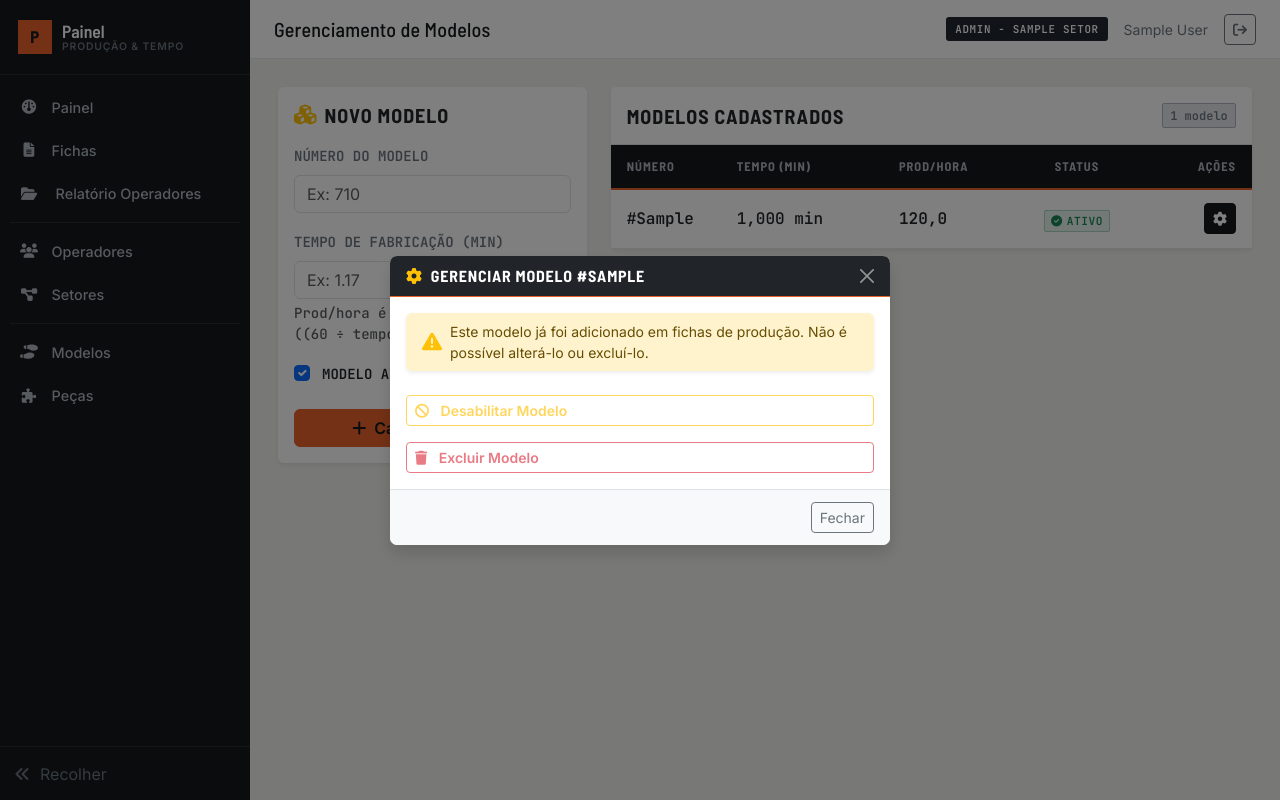
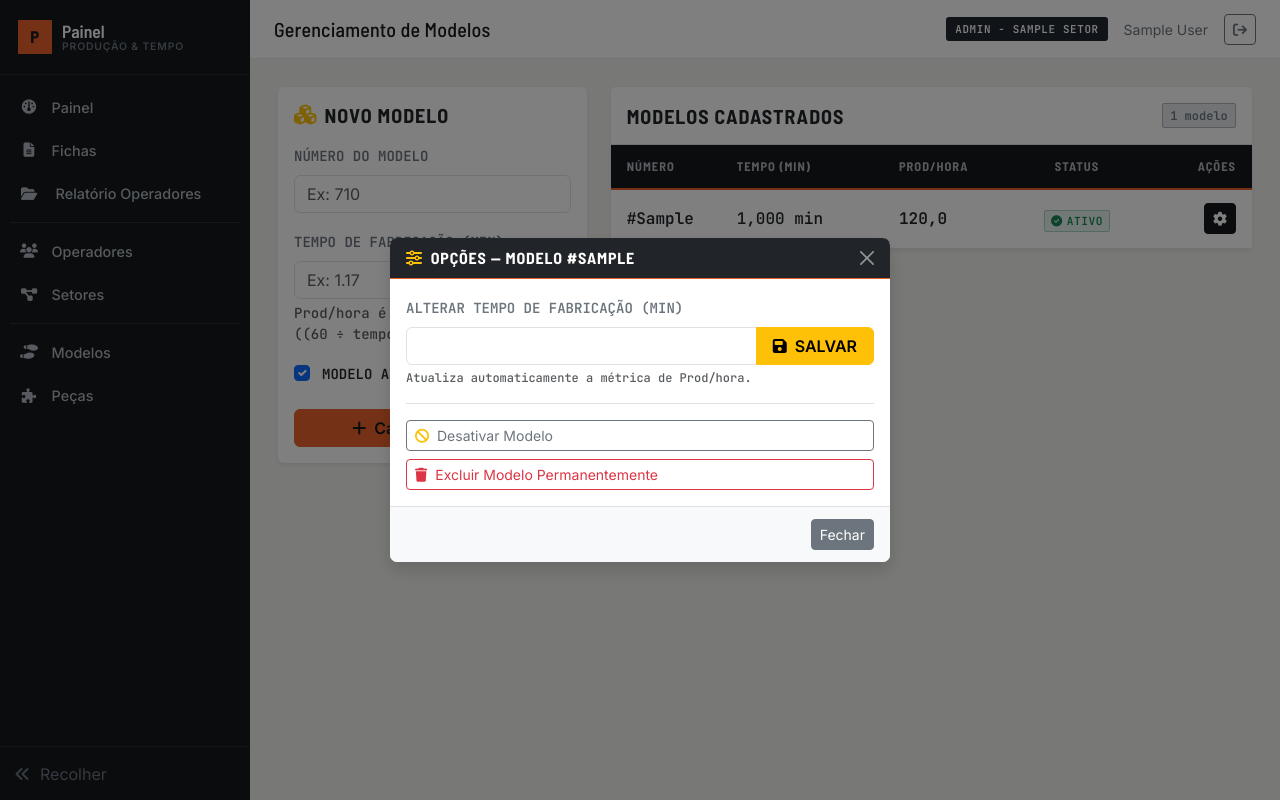
Before and after one commit to Luannz/Sistema_Tempo_Producao, a Django app: page /modelos/cadastro/ in a window 1280 px wide, after a click on "Gerenciar Modelo". Run offline with Django 5.2, Linux system fonts and the light colour scheme; a user stored in the database is signed in; tables that the repository leaves empty hold one stand-in row (values such as "Sample post").

Commit message:
agora tem opção para editar o tempo de produção de peça e de modelo

```diff
--- a/core/templates/core/cadastro_modelo.html
+++ b/core/templates/core/cadastro_modelo.html
@@ -110,58 +110,6 @@
                   </button>
                 </td>
               </tr>
-
-              {# ===== MODAL DE GERENCIAMENTO ===== #}
-              <div class="modal fade" id="modalModelo{{ modelo.id }}" tabindex="-1" aria-hidden="true">
-                <div class="modal-dialog modal-dialog-centered">
-                  <div class="modal-content border-0 shadow">
-                    <div class="modal-header py-2 bg-dark border-bottom" style="border-color: var(--amber-500) !important;">
-                      <h6 class="modal-title display-font fw-bold text-white text-uppercase" style="letter-spacing: 0.05em;">
-                        <i class="fa-solid fa-gear text-warning me-1"></i> Gerenciar Modelo #{{ modelo.numero }}
-                      </h6>
-                      <button type="button" class="btn-close btn-close-white small" data-bs-dismiss="modal" aria-label="Close"></button>
-                    </div>
-
-                    <div class="modal-body text-start py-3">
-                      {% if modelo.total_usos > 0 %}
-                        <div class="alert alert-warning py-2 small mb-3 border-0 shadow-sm d-flex align-items-center gap-2">
-                          <i class="fa-solid fa-triangle-exclamation text-warning fs-5"></i>
-                          <span>Este modelo já foi adicionado em fichas de produção. Não é possível alterá-lo ou excluí-lo.</span>
-                        </div>
-                      {% else %}
-                        <p class="small text-secondary mb-3">
-                          Selecione uma das ações abaixo para gerenciar este modelo:
-                        </p>
-                      {% endif %}
-
-                      <div class="d-flex flex-column gap-2">
-                        <form method="post" action="{% url 'alterar_status_modelo' modelo.id %}">
-                          {% csrf_token %}
-                          <button type="submit" class="btn {% if modelo.ativo %}btn-outline-warning{% else %}btn-outline-success{% endif %} w-100 text-start btn-sm fw-semibold" {% if modelo.total_usos > 0 %}disabled{% endif %}>
-                            {% if modelo.ativo %}
-                              <i class="fa-solid fa-ban me-2"></i> Desabilitar Modelo
-                            {% else %}
-                              <i class="fa-solid fa-check me-2"></i> Habilitar Modelo
-                            {% endif %}
-                          </button>
-                        </form>
-
-                        <form method="post" action="{% url 'excluir_modelo' modelo.id %}">
-                          {% csrf_token %}
-                          <button type="submit" class="btn btn-outline-danger w-100 text-start btn-sm fw-semibold" {% if modelo.total_usos > 0 %}disabled{% endif %} onclick="return confirm('Tem certeza que deseja excluir permanentemente este modelo?');">
-                            <i class="fa-solid fa-trash me-2"></i> Excluir Modelo
-                          </button>
-                        </form>
-                      </div>
-                    </div>
-
-                    <div class="modal-footer py-2 bg-light border-top">
-                      <button type="button" class="btn btn-sm btn-outline-secondary" data-bs-dismiss="modal">Fechar</button>
-                    </div>
-                  </div>
-                </div>
-              </div>
-
             {% empty %}
               <tr>
                 <td colspan="5" class="text-center py-5">
@@ -176,6 +124,7 @@
           </tbody>
         </table>
       </div>
+
       {# ===== PAGINAÇÃO INDUSTRIAL ===== #}
       {% if modelos.has_other_pages %}
         <div class="card-footer bg-white border-top d-flex justify-content-between align-items-center py-2">
@@ -215,11 +164,85 @@
   </div>
 
 </div>
+
+{# ===== MODAIS FORA DA TABELA ===== #}
+{% for modelo in modelos %}
+  <div class="modal fade" id="modalModelo{{ modelo.id }}" tabindex="-1" aria-hidden="true">
+    <div class="modal-dialog modal-dialog-centered">
+      <div class="modal-content border-0 shadow">
+
+        <div class="modal-header py-2 bg-dark border-bottom" style="border-color: var(--amber-500) !important;">
+          <h6 class="modal-title display-font fw-bold text-white text-uppercase" style="letter-spacing: 0.05em;">
+            <i class="fa-solid fa-sliders text-warning me-1"></i> Opções — Modelo #{{ modelo.numero }}
+          </h6>
+          <button type="button" class="btn-close btn-close-white small" data-bs-dismiss="modal" aria-label="Close"></button>
+        </div>
+
+        <div class="modal-body py-3">
+
+          {# ===== SEÇÃO 1: EDITAR TEMPO ===== #}
+          <form method="post" action="{% url 'editar_modelo' modelo.id %}" class="mb-3 pb-3 border-bottom">
+            {% csrf_token %}
+            <label class="form-label small text-uppercase mono text-secondary fw-bold mb-2">
+              Alterar Tempo de Fabricação (min)
+            </label>
+            <div class="input-group">
+              <input type="number"
+                     step="0.01"
+                     name="tempo_fabricacao"
+                     class="form-control mono fw-bold"
+                     value="{{ modelo.tempo_fabricacao }}"
+                     required>
+              <button type="submit" class="btn btn-warning fw-bold text-uppercase px-3">
+                <i class="fa-solid fa-floppy-disk me-1"></i> Salvar
+              </button>
+            </div>
+            <div class="form-text small mono text-muted mt-1" style="font-size: 0.75rem;">
+              Atualiza automaticamente a métrica de Prod/hora.
+            </div>
+          </form>
+
+          {# ===== SEÇÃO 2: STATUS E EXCLUSÃO ===== #}
+          <div class="d-flex flex-column gap-2">
+
+            {# Alternar Ativo / Inativo #}
+            <form method="post" action="{% url 'alterar_status_modelo' modelo.id %}" class="m-0">
+              {% csrf_token %}
+              {% if modelo.ativo %}
+                <button type="submit" class="btn btn-outline-secondary btn-sm w-100 text-start d-flex justify-content-between align-items-center">
+                  <span><i class="fa-solid fa-ban me-2 text-warning"></i>Desativar Modelo</span>
+                </button>
+              {% else %}
+                <button type="submit" class="btn btn-outline-success btn-sm w-100 text-start d-flex justify-content-between align-items-center">
+                  <span><i class="fa-solid fa-circle-check me-2"></i>Ativar Modelo</span>
+                </button>
+              {% endif %}
+            </form>
+
+            {# Excluir Modelo #}
+            <form method="post" action="{% url 'excluir_modelo' modelo.id %}" class="m-0" onsubmit="return confirm('Tem certeza que deseja excluir permanentemente o modelo #{{ modelo.numero }}?');">
+              {% csrf_token %}
+              <button type="submit" class="btn btn-outline-danger btn-sm w-100 text-start">
+                <i class="fa-solid fa-trash me-2"></i>Excluir Modelo Permanentemente
+              </button>
+            </form>
+
+          </div>
+
+        </div>
+
+        <div class="modal-footer py-2 bg-light border-top">
+          <button type="button" class="btn btn-sm btn-secondary" data-bs-dismiss="modal">Fechar</button>
+        </div>
+
+      </div>
+    </div>
+  </div>
+{% endfor %}
 {% endblock %}
 
 {% block extra_css %}
 <style>
-  /* Estilos específicos da Tabela Industrial */
   .table-industrial {
     border-color: var(--steel-100);
   }
@@ -266,12 +289,11 @@
   }
 
   .badge-industrial-muted {
-    display: inline-flex;          /* Garante que altura/largura/bordas sejam respeitadas */
-    align-items: center;            /* Alinha o ícone e texto verticalmente */
+    display: inline-flex;
+    align-items: center;
     justify-content: center;
-    line-height: 1;                 /* Impede que a altura da linha do pai 'corte' a borda */
-    box-sizing: border-box;         /* Garante que a borda fique dentro do tamanho do elemento */
-
+    line-height: 1;
+    box-sizing: border-box;
     background: var(--steel-100);
     color: var(--steel-500);
     border: 1px solid var(--steel-300);
@@ -280,7 +302,7 @@
     font-size: 0.7rem;
     letter-spacing: 0.05em;
     text-transform: uppercase;
-    padding: 0.35em 0.6em;         /* Ligeiro ajuste para respiro vertical */
+    padding: 0.35em 0.6em;
     border-radius: 2px;
   }
 </style>
--- a/core/urls.py
+++ b/core/urls.py
@@ -20,10 +20,12 @@
 
     # ==================== MODELOS E PECAS ====================
     path('modelos/cadastro/', views.cadastro_modelo, name='cadastro_modelo'),
+    path('modelos/<int:modelo_id>/editar/', views.editar_modelo, name='editar_modelo'),
     path('modelos/<int:modelo_id>/alterar_status/', views.alterar_status_modelo, name='alterar_status_modelo'),
     path('modelos/<int:modelo_id>/excluir/', views.excluir_modelo, name='excluir_modelo'),
 
     path('pecas/cadastro/', views.cadastro_peca, name='cadastro_peca'),
+    path("pecas/editar/<int:peca_id>/", views.editar_peca, name="editar_peca"),
     path('pecas/<int:peca_id>/status/', views.alterar_status_peca, name='alterar_status_peca'),
     path('pecas/<int:peca_id>/excluir/', views.excluir_peca, name='excluir_peca'),
 
--- a/core/views.py
+++ b/core/views.py
@@ -327,6 +327,29 @@
     )
 
 @login_required
+def editar_modelo(request, modelo_id):
+    if not request.user.is_admin:
+        messages.error(request, "Apenas administradores podem alterar modelos.")
+        return redirect("inicio_supervisor")
+
+    modelo = get_object_or_404(Modelo, id=modelo_id)
+
+    if request.method == "POST":
+        novo_tempo = request.POST.get("tempo_fabricacao")
+
+        if novo_tempo:
+            try:
+                modelo.tempo_fabricacao = float(novo_tempo.replace(',', '.'))
+                modelo.save()
+                messages.success(request, f"Tempo de fabricação do Modelo #{modelo.numero} atualizado com sucesso!")
+            except ValueError:
+                messages.error(request, "Por favor, insira um tempo de fabricação válido.")
+        else:
+            messages.error(request, "O tempo de fabricação não pode ser vazio.")
+
+    return redirect("cadastro_modelo")
+
+@login_required
 def alterar_status_modelo(request, modelo_id):
     if not request.user.is_admin:
         messages.error(request, "Ação não permitida.")
@@ -385,7 +408,7 @@
     # Busca todas as peças ordenadas
     pecas_list = Peca.objects.select_related("modelo").annotate(
         total_usos=Count("habilitacoes")
-    )
+    ).order_by("modelo__numero", "nome")  # Ordena por modelo e depois pelo nome da peça
 
     # Aplica o filtro de modelo se informado
     if modelo_id:
@@ -411,6 +434,44 @@
             "tempos_por_modelo": tempos_por_modelo,
         },
     )
+
+
+@login_required
+def editar_peca(request, peca_id):
+    if not request.user.is_admin:
+        messages.error(request, "Ação não permitida.")
+        return redirect("cadastro_peca")
+
+    peca = get_object_or_404(Peca, pk=peca_id)
+
+    if request.method == "POST":
+        novo_tempo = request.POST.get("tempo_fabricacao")
+
+        if not novo_tempo:
+            messages.error(request, "Por favor, preencha todos os campos corretamente.")
+            return redirect("cadastro_peca")
+
+        try:
+            from decimal import Decimal
+            tempo_dec = Decimal(str(novo_tempo).replace(",", "."))
+
+            # Valida se o tempo da peça não ultrapassa o tempo limite do modelo
+            if peca.modelo and tempo_dec > peca.modelo.tempo_fabricacao:
+                messages.error(
+                    request,
+                    f"O tempo da peça ({tempo_dec} min) não pode ser superior ao tempo do modelo ({peca.modelo.tempo_fabricacao} min)."
+                )
+                return redirect("cadastro_peca")
+
+            peca.tempo_fabricacao = tempo_dec
+            peca.save()
+
+            messages.success(request, f"Peça '{peca.nome}' atualizada com sucesso!")
+
+        except Exception as e:
+            messages.error(request, f"Erro ao atualizar a peça: {str(e)}")
+
+    return redirect("cadastro_peca")
 
 @login_required
 def alterar_status_peca(request, peca_id):
```
Also changed, not shown: core/templates/core/cadastro_peca.html (+41 -14 lines).
